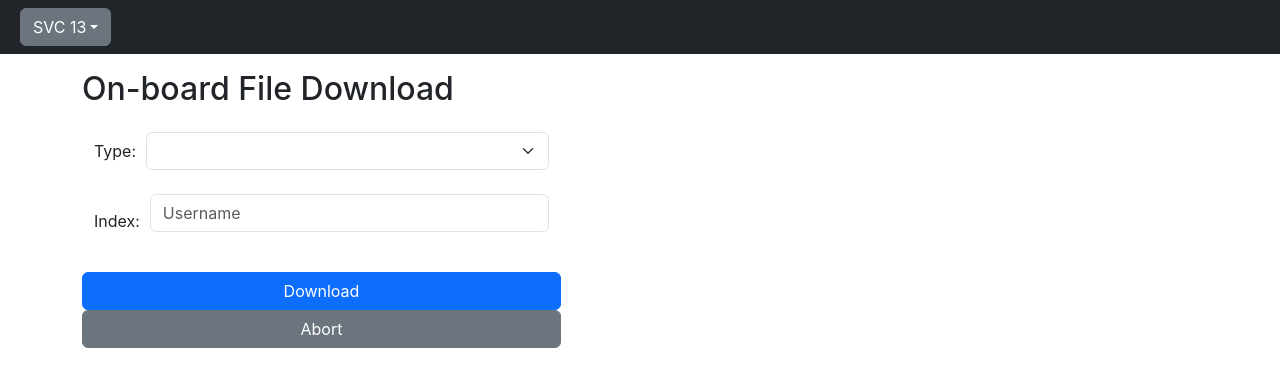
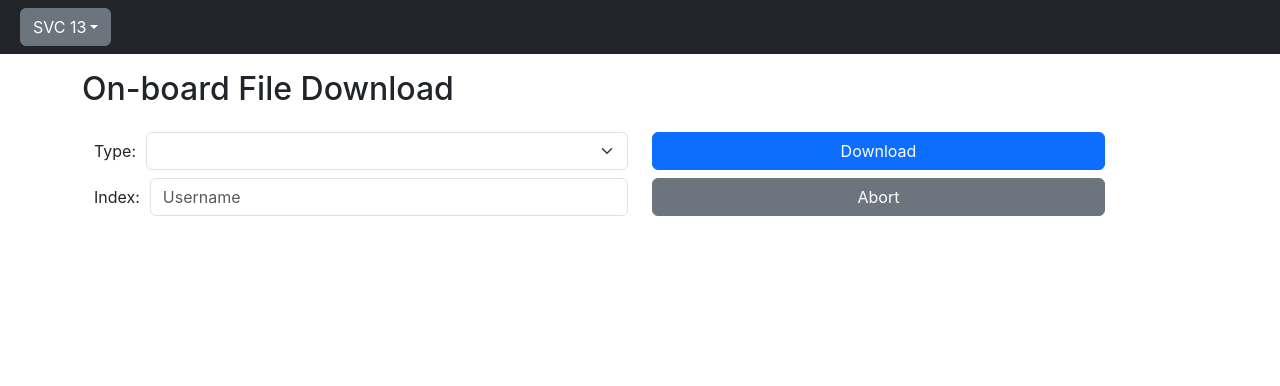
Before and after one commit to joseduquee/base-app-v1, a React (Create React App) app: page /download in a window 1280 px wide. Shown: the top 386 px of the page. Built offline with nearby package versions, Linux system fonts and the light colour scheme.

Commit message:
fix style buttons in downloadpage

```diff
--- a/src/pages/DownloadPage.jsx
+++ b/src/pages/DownloadPage.jsx
@@ -10,9 +10,9 @@ export const DownloadPage = () => {
       <div className='container'>
         <h2 className='mt-3'>On-board File Download</h2>
         <div className='container mt-4'>
-          <div className='col-5'>
           <div className='row'>
-              <div>
+            <div className='col-6'>
+              <div className='row'>
                 <div style={{ display: 'flex', alignItems: 'center' }}>
                   <span style={{ marginRight: '10px' }}>Type:</span>
                   <select className="form-select" aria-label="Default select example">
@@ -25,28 +25,25 @@ export const DownloadPage = () => {
                   </select>
                 </div>
               </div>
-            </div>
               <div className='row'>
-              <div className='mt-4'>
-                <div style={{ display: 'flex', alignItems: 'center' }}>
+                <div className='mt-2' style={{ display: 'flex', alignItems: 'center' }}>
                   <span style={{ marginRight: '10px' }}>Index:</span>
-                  <div className="input-group mb-3">
+                  <div className="input-group">
                     <input type="text" className="form-control" placeholder="Username" aria-label="Username" aria-describedby="basic-addon1" />
                   </div>
                 </div>
               </div>
             </div>
-          </div>
-          <div className='col-5'>
-            <div className='row mt-4'>
-              <Link className='btn btn-primary' to={`/page2`}>
+            <div className='col-5 ps-4'>
+              <div className='row'>
+                <Link className='btn btn-primary' to={`/`}>
                   Download
                 </Link>
-              <Link className='btn btn-secondary' to={`/page2`}>
+                <Link className='btn btn-secondary mt-2' to={`/`}>
                   Abort
                 </Link>
               </div>
-
+            </div>
           </div>
         </div>
       </div>
```
Lines whose indentation alone changed are shown as unchanged.
